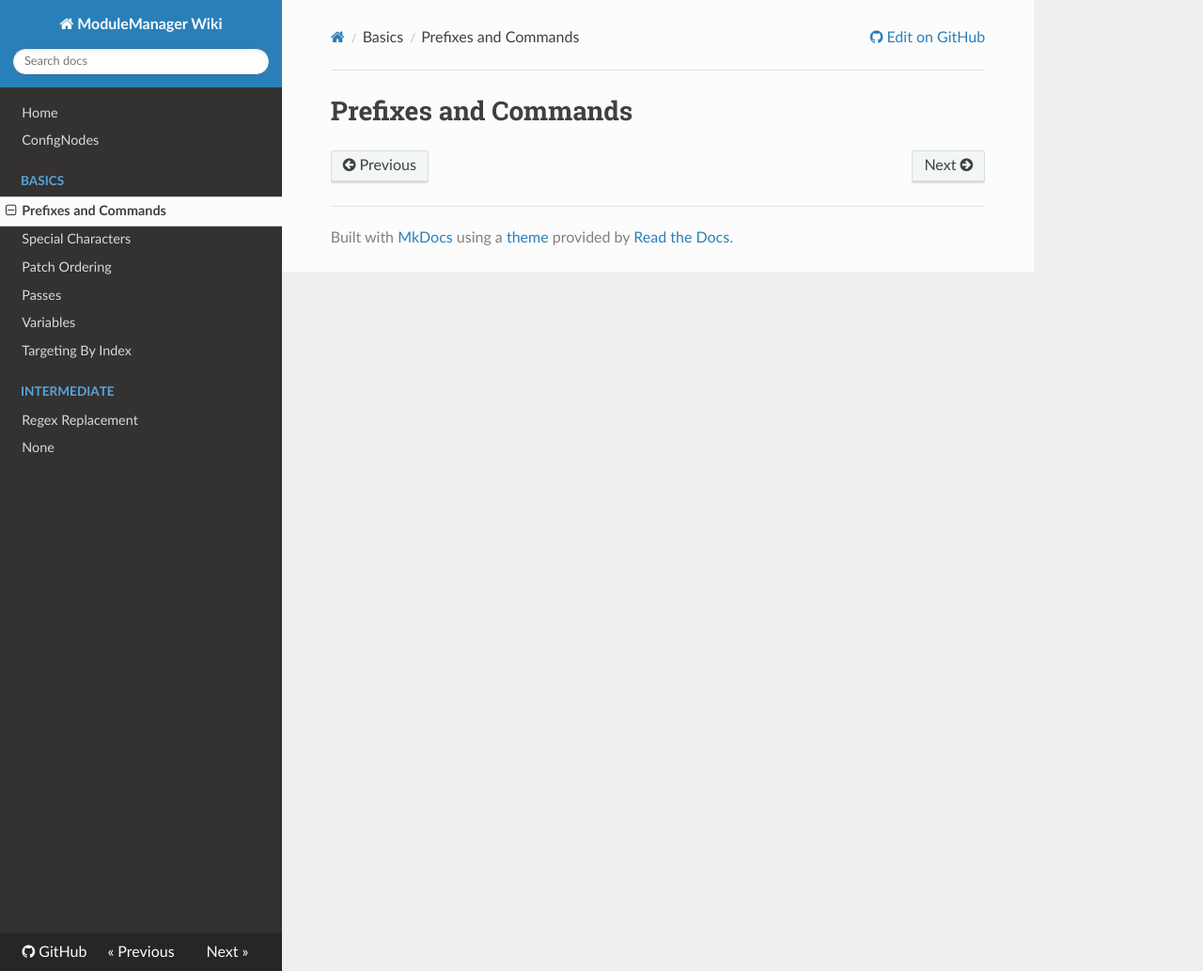
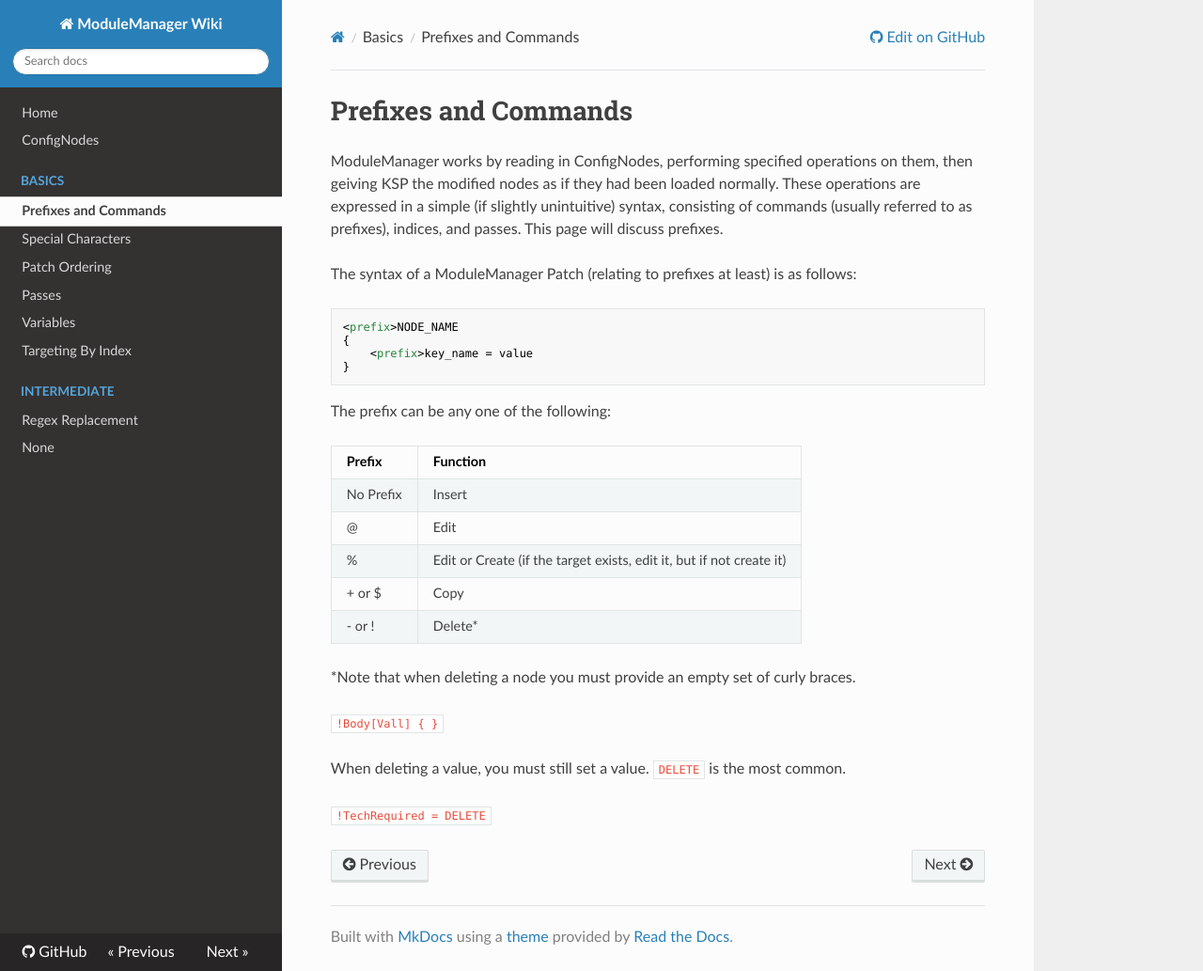
Before and after one commit to kopernicuswiki/mmwiki, an MkDocs documentation site: the page built from docs/basics/prefixes-cmds.md, in a window 1280 px wide and 1033 px high. Shown: the whole window at 94% size. Built offline with MkDocs 1.6.1, drawn with Linux system fonts in a browser that asks for light colours; nearby versions of some CDN libraries.

Commit message:
add prefixes

````diff
--- a/docs/basics/prefixes-cmds.md
+++ b/docs/basics/prefixes-cmds.md
@@ -1 +1,28 @@
-# Prefixes and Commands
+<h1>Prefixes and Commands</h1>
+
+ModuleManager works by reading in ConfigNodes, performing specified operations on them, then geiving KSP the modified nodes as if they had been loaded normally. These operations are expressed in a simple (if slightly unintuitive) syntax, consisting of commands (usually referred to as prefixes), indices, and passes. This page will discuss prefixes.
+
+The syntax of a ModuleManager Patch (relating to prefixes at least) is as follows:
+```
+<prefix>NODE_NAME
+{
+    <prefix>key_name = value
+}
+```
+The prefix can be any one of the following:
+
+|Prefix|Function|
+|------|--------|
+|No Prefix|Insert|
+|@|Edit|
+|%|Edit or Create (if the target exists, edit it, but if not create it)|
+|+ or $|Copy|
+|- or !|Delete*|
+
+*Note that when deleting a node you must provide an empty set of curly braces.
+
+`!Body[Vall] { }`
+
+When deleting a value, you must still set a value. `DELETE` is the most common.
+
+`!TechRequired = DELETE`
````
Also changed, not shown: docs/index.md (+2 -1 lines).
